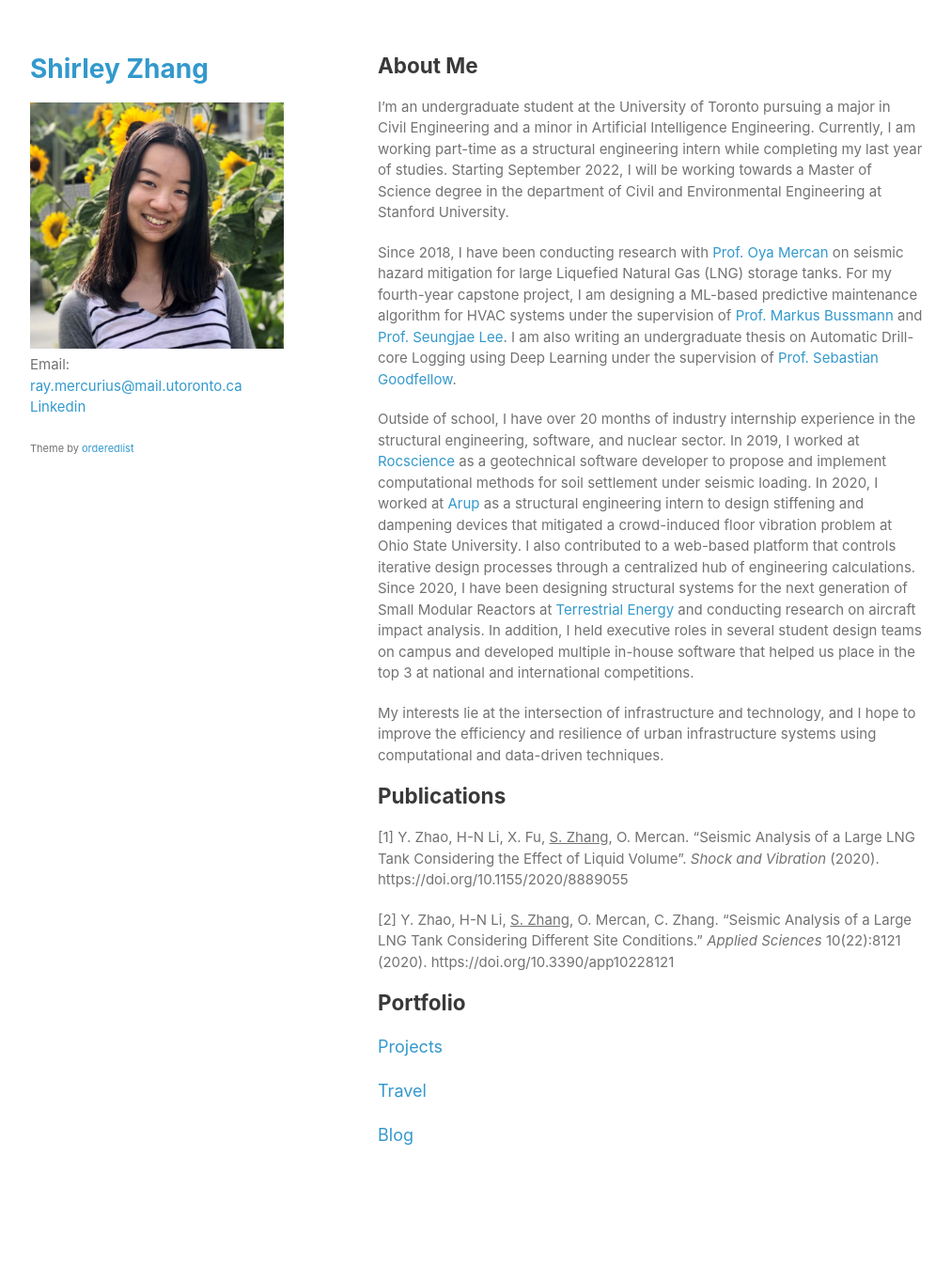
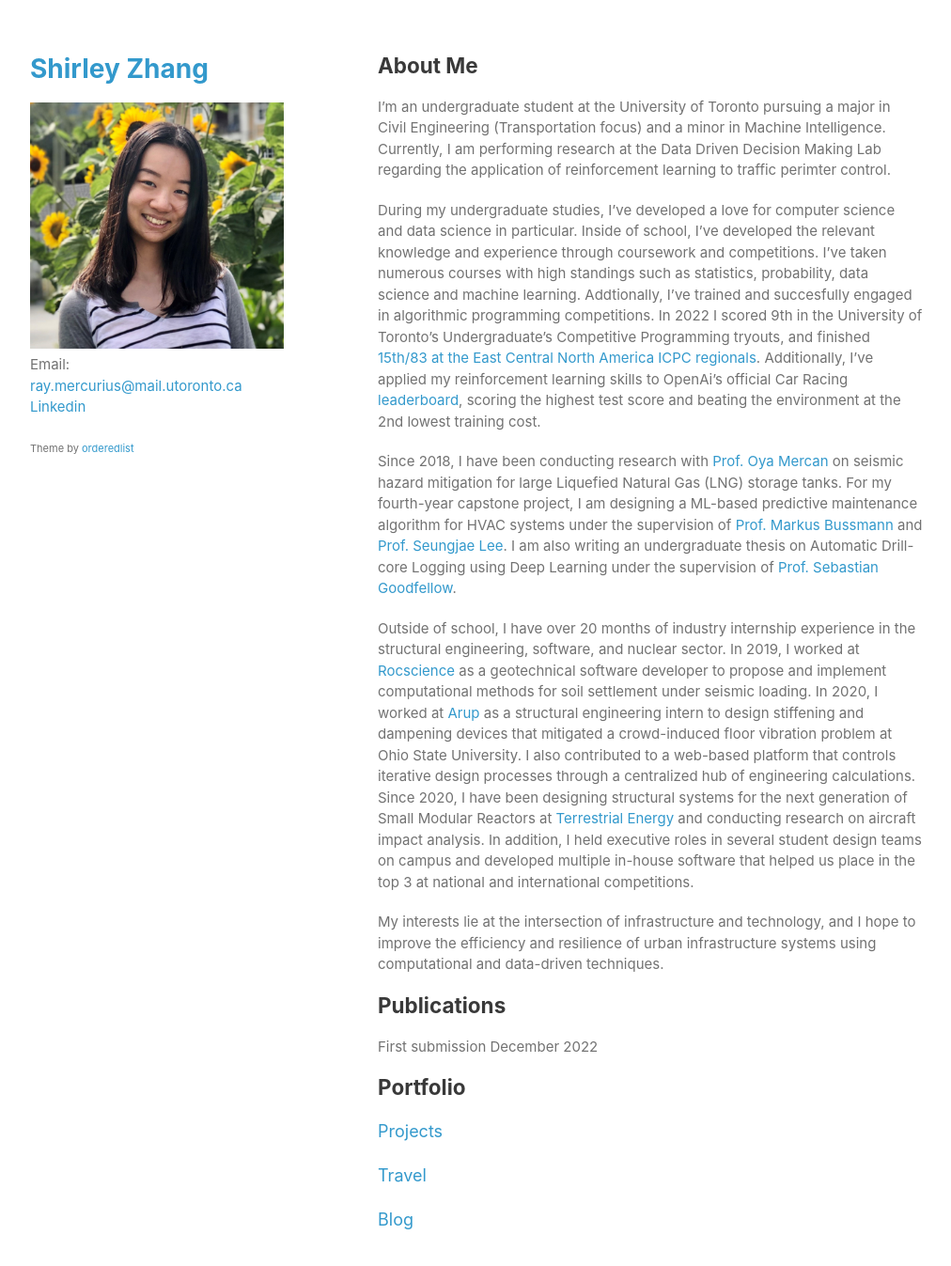
Before and after one commit to Ceudan/Ceudan_Reads.github.io, a Jekyll site: the page built from index.md, in a window 1280 px wide and 1381 px high. Shown: the top 1347 px of the window at 94% size, without its empty margins (133-1145 px from the left). Built offline with Jekyll 4.4.1, drawn with Linux system fonts in a browser that asks for light colours.

Commit message:
Update index.md

```diff
--- a/index.md
+++ b/index.md
@@ -3,7 +3,9 @@ layout: default
 ---
 ## About Me
 
-I'm an undergraduate student at the University of Toronto pursuing a major in Civil Engineering and a minor in Artificial Intelligence Engineering. Currently, I am working part-time as a structural engineering intern while completing my last year of studies. Starting September 2022, I will be working towards a Master of Science degree in the department of Civil and Environmental Engineering at Stanford University.
+I'm an undergraduate student at the University of Toronto pursuing a major in Civil Engineering (Transportation focus) and a minor in Machine Intelligence. Currently, I am performing research at the Data Driven Decision Making Lab regarding the application of reinforcement learning to traffic perimter control.
+
+During my undergraduate studies, I've developed a love for computer science and data science in particular. Inside of school, I've developed the relevant knowledge and experience through coursework and competitions. I've taken numerous courses with high standings such as statistics, probability, data science and machine learning. Addtionally, I've trained and succesfully engaged in algorithmic programming competitions. In 2022 I scored 9th in the University of Toronto's Undergraduate's Competitive Programming tryouts, and finished [15th/83 at the East Central North America ICPC regionals](https://icpc.global/regionals/finder/East-Central-NA-2021/standings). Additionally, I've applied my reinforcement learning skills to OpenAi's official Car Racing [leaderboard](https://github.com/openai/gym/wiki/Leaderboard), scoring the highest test score and beating the environment at the 2nd lowest training cost.
 
 Since 2018, I have been conducting research with [Prof. Oya Mercan](https://civmin.utoronto.ca/home/about-us/directory/professors/oya-mercan/) on seismic hazard mitigation for large Liquefied Natural Gas (LNG) storage tanks. For my fourth-year capstone project, I am designing a ML-based predictive maintenance algorithm for HVAC systems under the supervision of [Prof. Markus Bussmann](https://www.mie.utoronto.ca/faculty_staff/bussmann/) and [Prof. Seungjae Lee](https://civmin.utoronto.ca/home/about-us/directory/professors/seungjae-lee/). I am also writing an undergraduate thesis on Automatic Drill-core Logging using Deep Learning under the supervision of [Prof. Sebastian Goodfellow](https://civmin.utoronto.ca/home/about-us/directory/professors/sebastian-goodfellow/).
 
@@ -13,9 +15,7 @@ My interests lie at the intersection of infrastructure and technology, and I hop
 
 ## Publications
 
-[1] Y. Zhao, H-N Li, X. Fu, <ins>S. Zhang</ins>, O. Mercan. "Seismic Analysis of a Large LNG Tank Considering the Effect of Liquid Volume". *Shock and Vibration* (2020). https://doi.org/10.1155/2020/8889055
-
-[2] Y. Zhao, H-N Li, <ins>S. Zhang</ins>, O. Mercan, C. Zhang. "Seismic Analysis of a Large LNG Tank Considering Different Site Conditions." *Applied Sciences* 10(22):8121 (2020). https://doi.org/10.3390/app10228121
+First submission December 2022
 
 ## Portfolio
 
```
